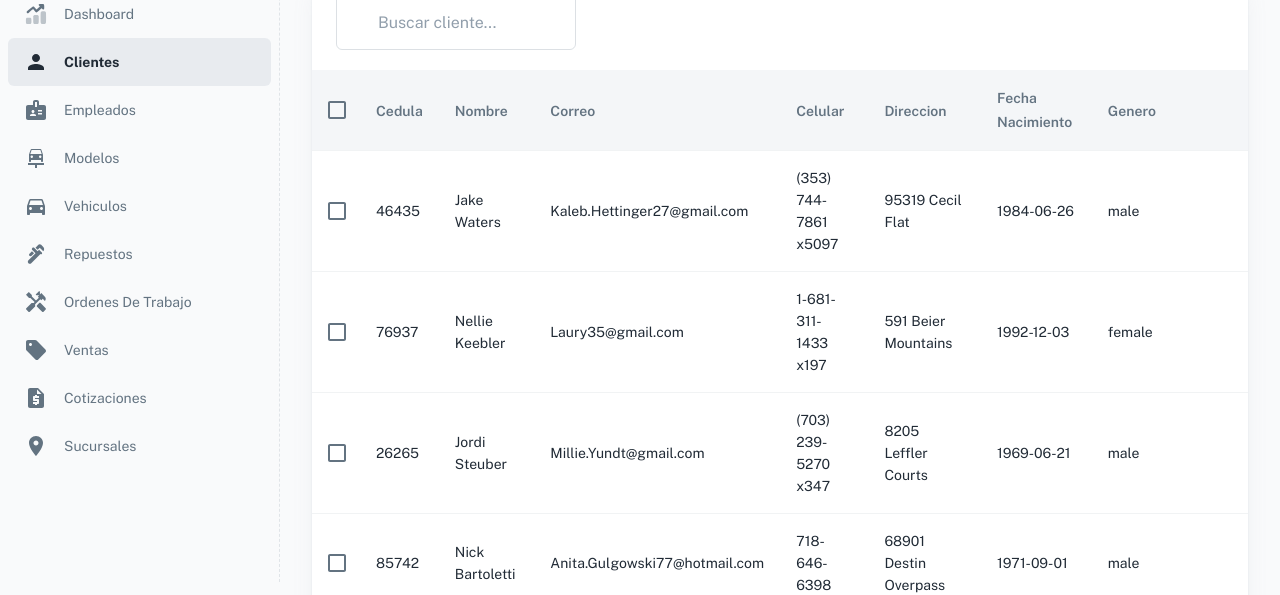
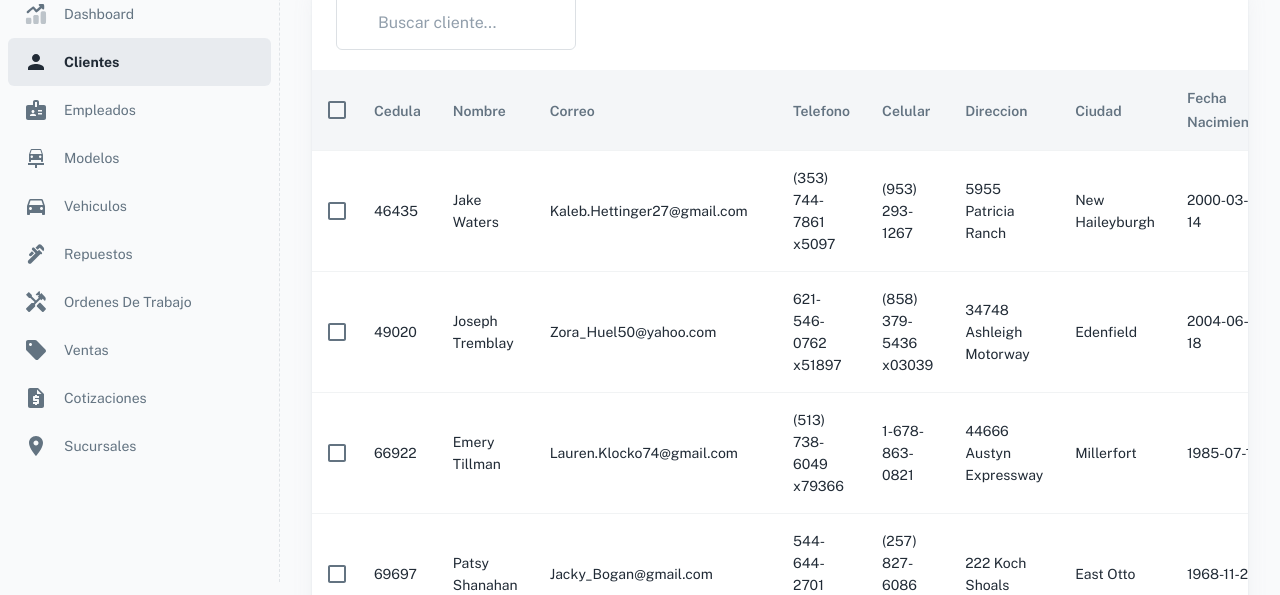
Before and after one commit to Desarrollo-DS1/Proyecto-Concesionario, a React (Create React App) app in the folder frontend/concesionario/: page /dashboard/clientes in a window 1280 px wide. Shown: the part 218-813 px from the top of the page. Built offline with nearby package versions, Linux system fonts and the light colour scheme; some icons are missing.

Commit message:
Se modifico la primera version del dataTable de Clientes. Se agregaron los campos faltantes.

```diff
--- a/frontend/concesionario/src/_mock/user.js
+++ b/frontend/concesionario/src/_mock/user.js
@@ -13,10 +13,13 @@ const users = [...Array(50)].map((_, index) => ({
   segundoApellido: faker.name.lastName(),
   nombre: faker.name.fullName(),
   correo: faker.internet.email(),
+  telefono: faker.phone.phoneNumber(),
   celular: faker.phone.number(),
+  ciudad: faker.address.city(),
   direccion: faker.address.streetAddress(),
   fechaNacimiento: faker.date.birthdate().toISOString().split('T')[0],
   genero: faker.name.sex(),
+  clave: faker.internet.password(),
 
   // id: faker.datatype.uuid(),
   //
--- a/frontend/concesionario/src/pages/CustomerPage.js
+++ b/frontend/concesionario/src/pages/CustomerPage.js
@@ -43,8 +43,10 @@ const TABLE_HEAD = [
   { id: 'cedula', label: 'Cedula', alignRight: false },
   { id: 'nombre', label: 'Nombre', alignRight: false },
   { id: 'correo', label: 'Correo', alignRight: false },
+  { id: 'telefono', label: 'Telefono', alignRight: false },
   { id: 'celular', label: 'Celular', alignRight: false },
   { id: 'direccion', label: 'Direccion', alignRight: false },
+  { id: 'ciudad', label: 'Ciudad', alignRight: false },
   { id: 'fechaNacimiento', label: 'Fecha Nacimiento', alignRight: false },
   { id: 'genero', label: 'Genero', alignRight: false },
   { id: '' },
@@ -215,7 +217,7 @@ export default function CustomerPage() {
           <UserListToolbar numSelected={selected.length} filterName={filterName} onFilterName={handleFilterByName} />
 
           <Scrollbar>
-            <TableContainer sx={{ minWidth: 800 }}>
+            <TableContainer sx={{ minWidth: 1000 }}>
               <Table>
                 <UserListHead
                   order={order}
@@ -228,7 +230,7 @@ export default function CustomerPage() {
                 />
                 <TableBody>
                   {filteredUsers.slice(page * rowsPerPage, page * rowsPerPage + rowsPerPage).map((row) => {
-                    const { id, cedula, primerNombre, segundoNombre, primerApellido, segundoApellido, correo, celular, direccion, fechaNacimiento, genero} = row;
+                    const { id, cedula, primerNombre, segundoNombre, primerApellido, segundoApellido, correo, telefono, celular, ciudad, direccion, fechaNacimiento, genero, clave} = row;
                     const nombre = `${primerNombre} ${primerApellido}`;
                     const selectedUser = selected.indexOf(nombre) !== -1;
 
@@ -244,9 +246,13 @@ export default function CustomerPage() {
 
                         <TableCell align="left">{correo}</TableCell>
 
+                        <TableCell align="left">{telefono}</TableCell>
+
                         <TableCell align="left">{celular}</TableCell>
 
                         <TableCell align="left">{direccion}</TableCell>
+
+                        <TableCell align="left">{ciudad}</TableCell>
 
                         <TableCell align="left">{fechaNacimiento}</TableCell>
 
```
